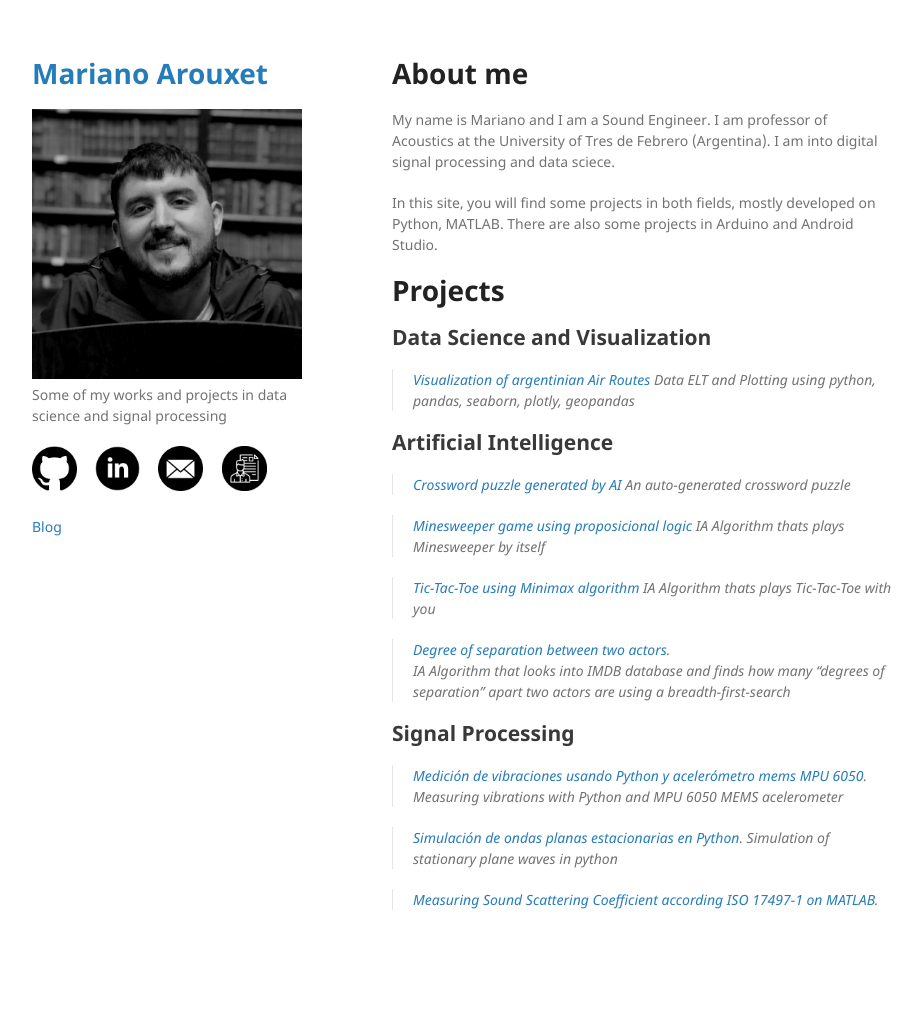
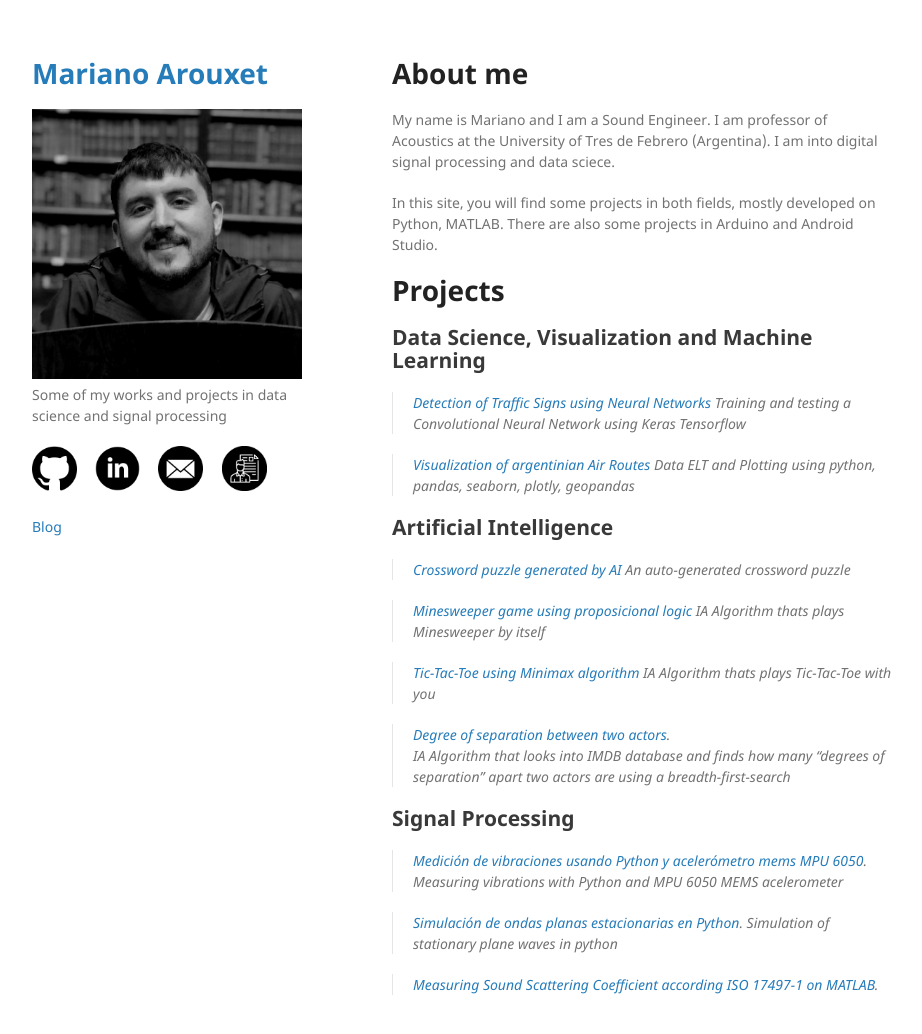
Before and after one commit to Marouxet/marouxet.github.io, a Jekyll site: the page built from index.md, in a window 1280 px wide and 1065 px high. Shown: the top 1034 px of the window, without its empty margins (178-1100 px from the left). Built offline with Jekyll 4.4.1, drawn with Linux system fonts in a browser that asks for light colours; our own code applies the rules of GitHub Pages for plain Markdown files.

Commit message:
neural network

```diff
--- a/index.md
+++ b/index.md
@@ -9,7 +9,10 @@ In this site, you will find some projects in both fields, mostly developed on Py
 
 # Projects
 
-## Data Science and Visualization
+## Data Science, Visualization and Machine Learning
+
+>[Detection of Traffic Signs using Neural Networks](https://marouxet.github.io/cs50-traffic)
+>_Training and testing a Convolutional Neural Network using Keras Tensorflow_
 
 >[Visualization of argentinian Air Routes](https://marouxet.github.io/VisualAeropuertos.html)
 >_Data ELT and Plotting using python, pandas, seaborn, plotly, geopandas_
```
Also changed, not shown: cs50-crosswords.md (+1 -1 lines), cs50-traffic.md (added, +65 -0 lines), assets/img/Imagen1.png (added), assets/img/Imagen2.png (added), assets/img/Imagen3.png (added), assets/img/Imagen4.png (added), assets/img/youtube.png (added).
